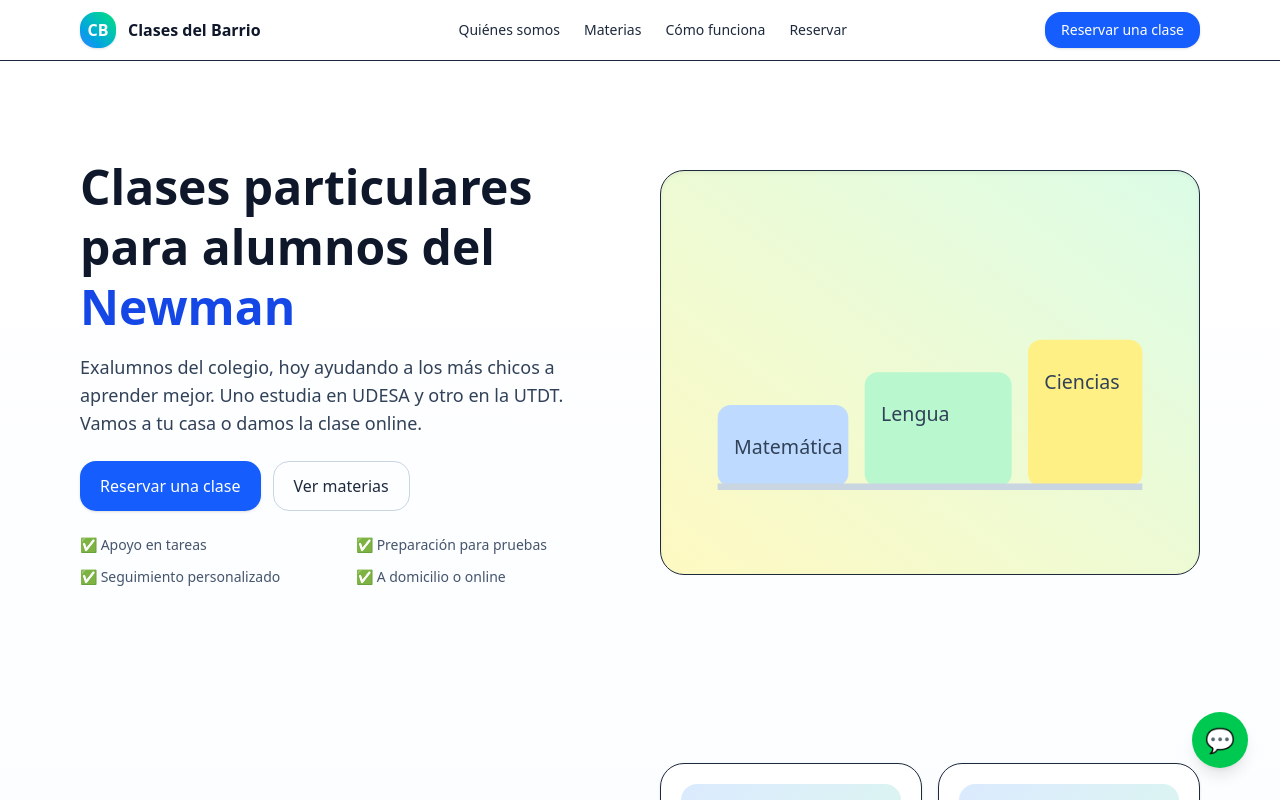
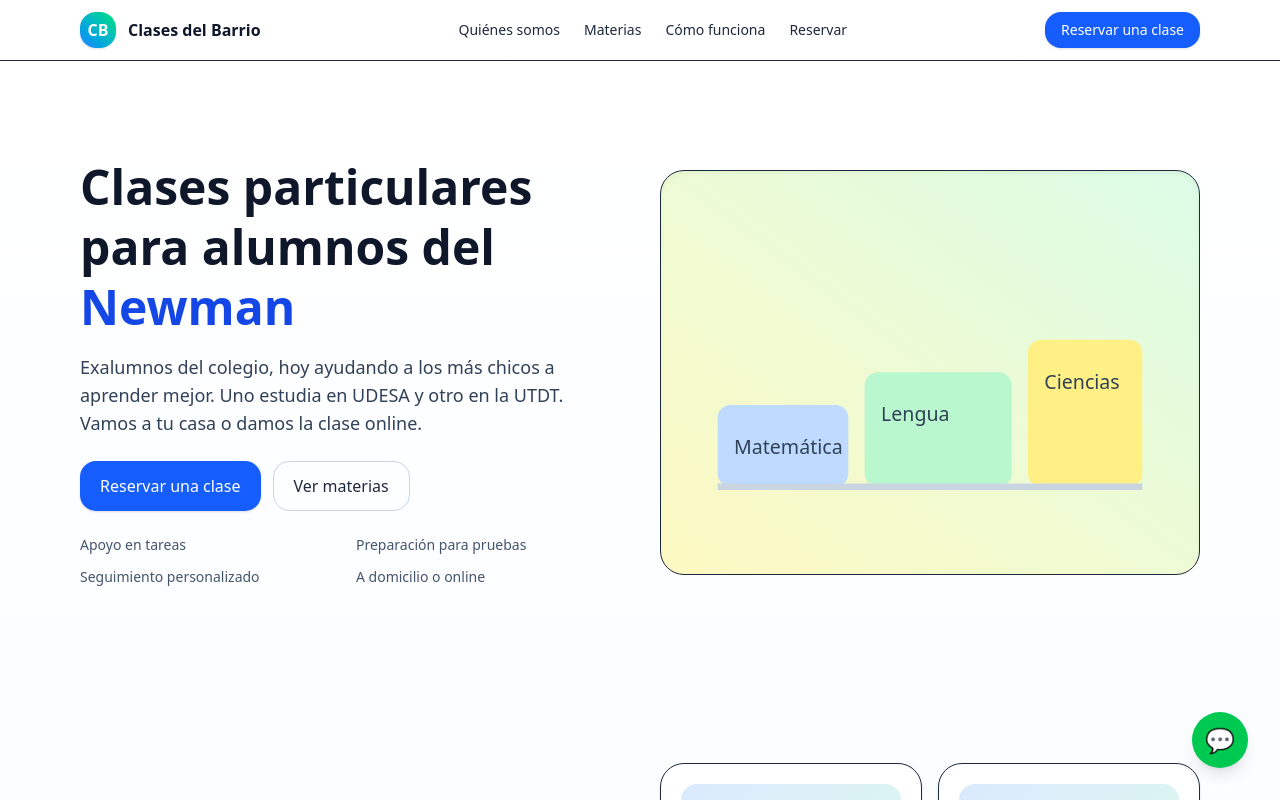
Before and after one commit to Tomiricci/clases-del-barrio, a React (Vite) app: page / in a window 1280 px wide. Shown: the top 800 px of the page. Built offline with nearby package versions, Linux system fonts and the light colour scheme.

Commit message:
saque emojis

```diff
--- a/src/App.jsx
+++ b/src/App.jsx
@@ -81,10 +81,10 @@ function Hero({ onCTA }) {
             </a>
           </div>
           <ul className="mt-6 grid grid-cols-2 gap-3 text-sm text-slate-600">
-            <li>✅ Apoyo en tareas</li>
-            <li>✅ Preparación para pruebas</li>
-            <li>✅ Seguimiento personalizado</li>
-            <li>✅ A domicilio o online</li>
+            <li>Apoyo en tareas</li>
+            <li>Preparación para pruebas</li>
+            <li>Seguimiento personalizado</li>
+            <li>A domicilio o online</li>
           </ul>
         </div>
         <div className="relative">
```
